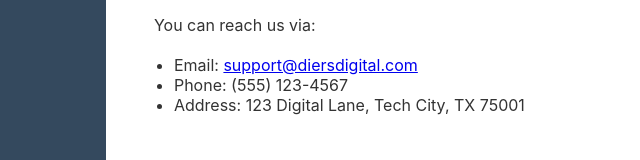
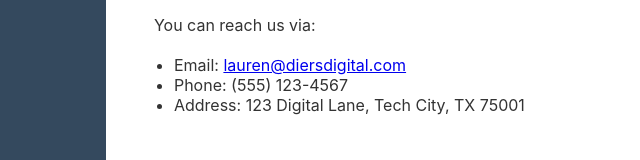
Before and after one commit to DiersDigital/my-website, a plain HTML site: page index.html in a window 1280 px wide. Shown: the part 512-672 px from the top of the page, 79-719 px from the left. Drawn offline with Linux system fonts and the light colour scheme.

Commit message:
Update index.html

```diff
--- a/index.html
+++ b/index.html
@@ -142,7 +142,7 @@
     <h2>Contact</h2>
     <p>You can reach us via:</p>
     <ul>
-      <li>Email: <a href="mailto:support@diersdigital.com">support@diersdigital.com</a></li>
+      <li>Email: <a href="mailto:lauren@diersdigital.com">lauren@diersdigital.com</a></li>
       <li>Phone: (555) 123-4567</li>
       <li>Address: 123 Digital Lane, Tech City, TX 75001</li>
     </ul>
```
